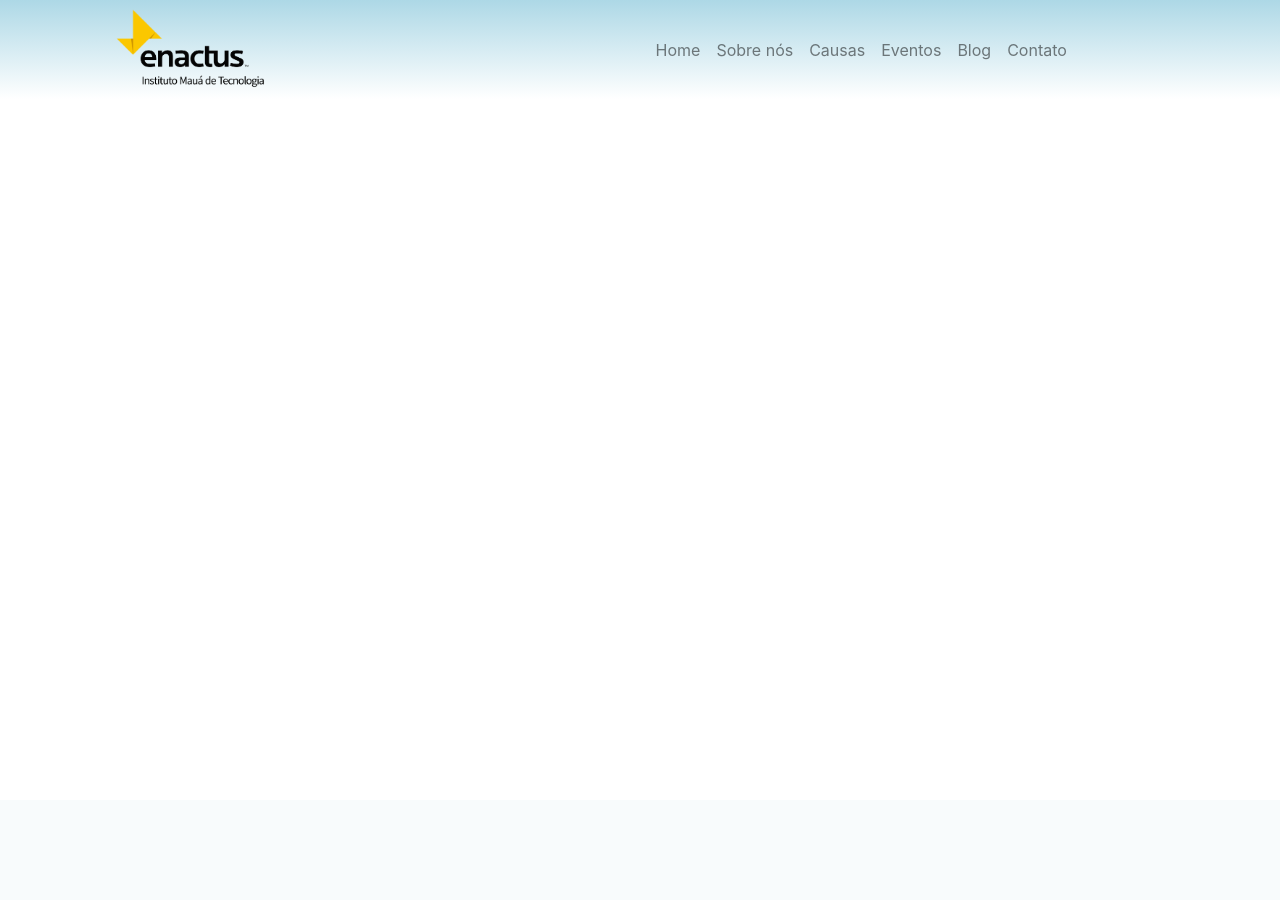
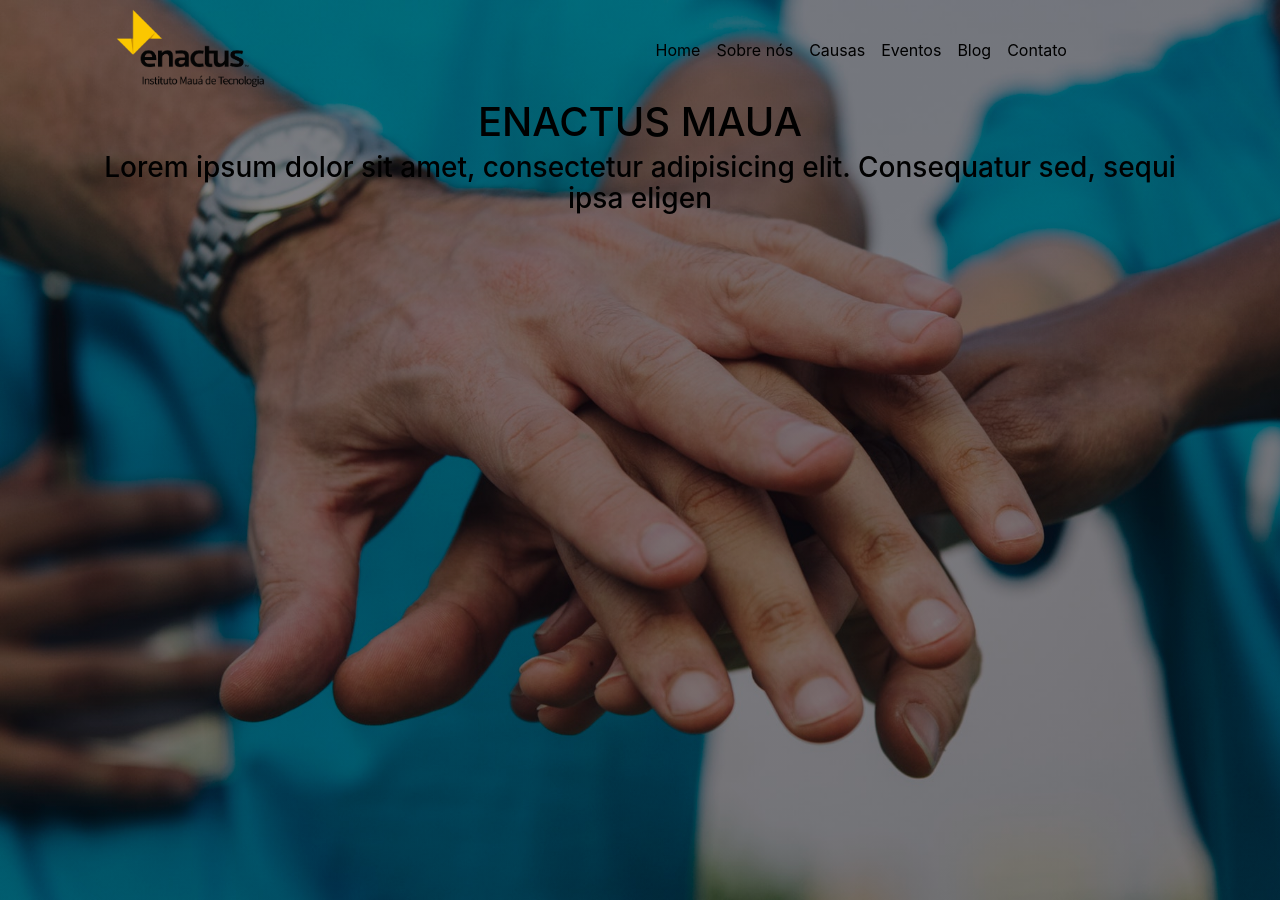
Before and after one commit to gabaghul/Project-Displayer-Maua, a PHP site: page / in a window 1280 px wide. Before the commit the page ends 87 px from the top, so only its background shows below. Run offline with PHP 8.4, Linux system fonts and the light colour scheme; some libraries are stand-ins or nearby versions.

Commit message:
bg random navbar fix

```diff
--- a/css/style.css
+++ b/css/style.css
@@ -10,13 +10,25 @@
     }
 }
 
+
+.nav-link{
+    color: black !important;
+}
+
+
+body{
+    color: black;
+}
+
 #logo {
     height: 25%;
     width: 30%
 }
 
 .header_area {
-    background-image: linear-gradient(lightblue,white);
+    /* background-image: linear-gradient(lightblue,white); */
+    position: absolute;
+    width: 100%;
 }
 
 .nav-link:hover{
@@ -26,3 +38,15 @@
     animation-duration: 1.5s;
     animation-fill-mode: forwards;
 }
+
+.bginicial {
+    min-height: 900px;
+    display: flex;
+    background: linear-gradient(rgba(3,1,10,0.5),rgba(3,1,10,0.5)),url("../img/bground.jpeg");
+    background-size: auto, auto;
+    background-size: cover;
+}
+
+.content {
+    margin-top: 100px;
+}
--- a/index.html
+++ b/index.html
@@ -42,6 +42,14 @@
             </nav>
         </div>
     </header>
+    <div class="bginicial">
+        <div class="container">
+            <div class="col-md-12 text-center content">
+                <h1>ENACTUS MAUA</h1>
+                <h3>Lorem ipsum dolor sit amet, consectetur adipisicing elit. Consequatur sed, sequi ipsa eligen</h3>
+            </div>
+        </div>
+    </div>
     <script src="https://code.jquery.com/jquery-3.2.1.slim.min.js"
         integrity="sha384-KJ3o2DKtIkvYIK3UENzmM7KCkRr/rE9/Qpg6aAZGJwFDMVNA/GpGFF93hXpG5KkN" crossorigin="anonymous"></script>
     <script src="https://cdnjs.cloudflare.com/ajax/libs/popper.js/1.11.0/umd/popper.min.js"
```
Also changed, not shown: img/bground.jpeg (added).
